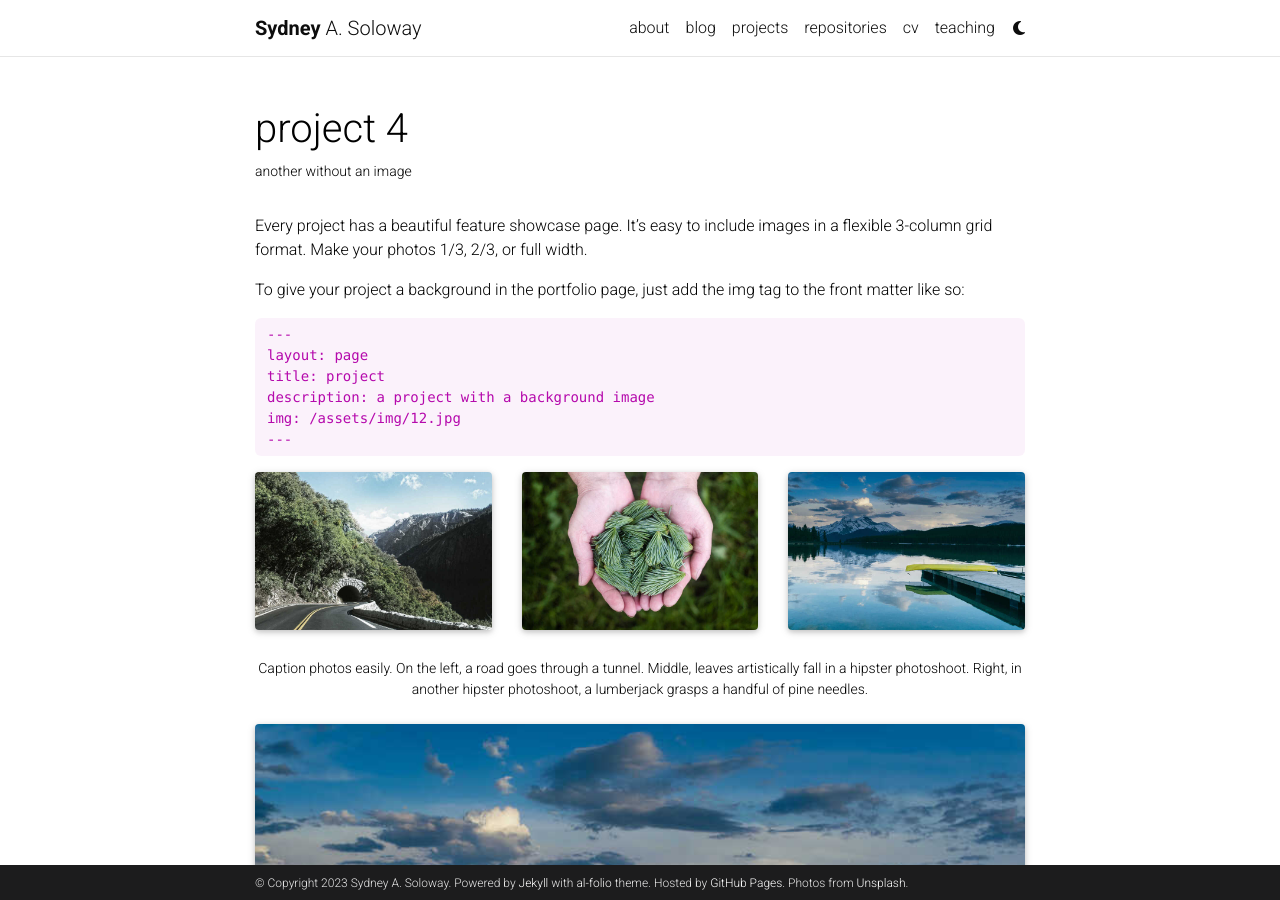
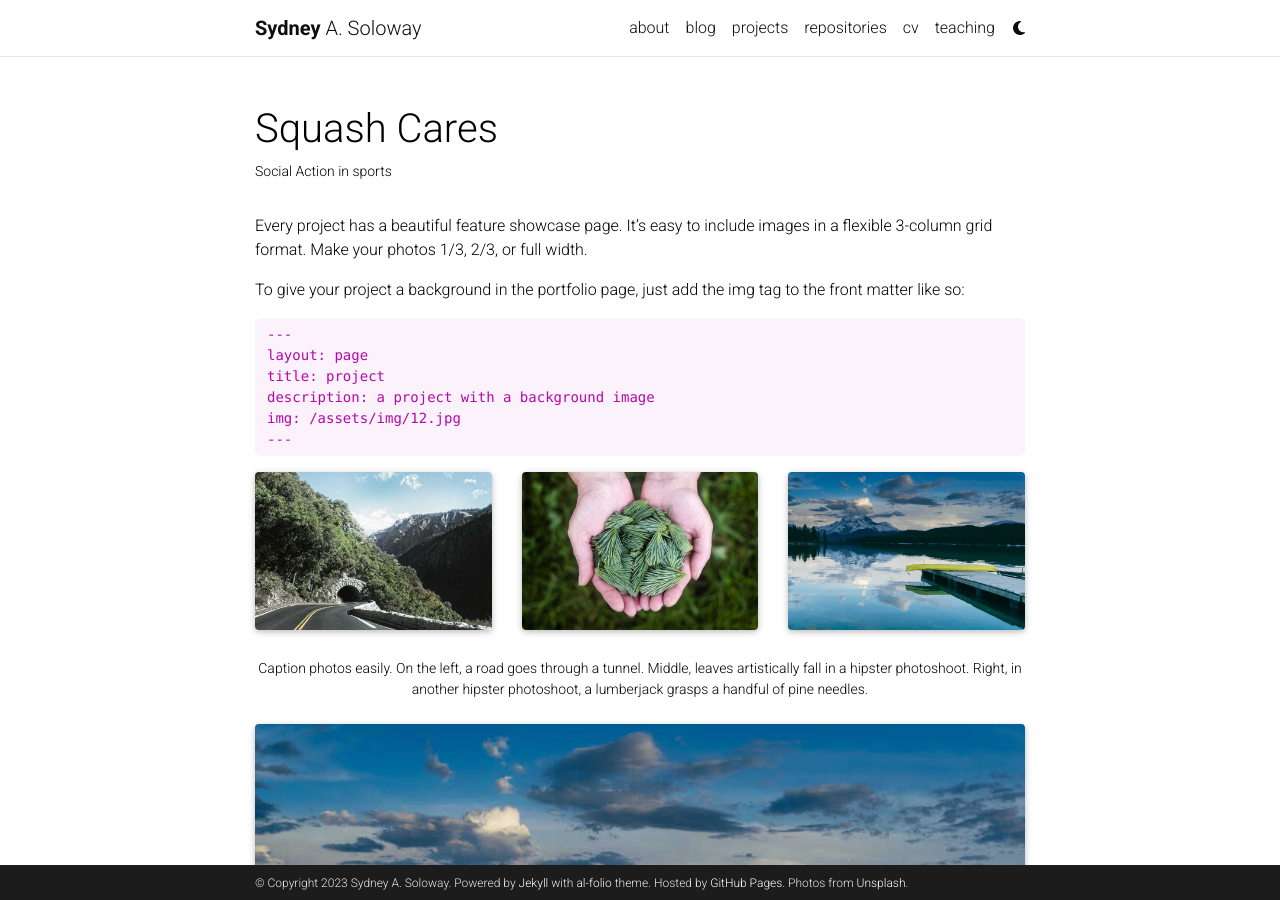
Before and after one commit to sydneysoloway/al-folio, a Jekyll site: the page built from _projects/4_project.md, in a window 1280 px wide and 900 px high. Built offline with Jekyll 4.4.1, drawn with Linux system fonts in a browser that asks for light colours; full-size pictures stand in for the smaller copies a plugin makes; comment, search, counter and statistics services are not loaded; a style sheet for code colours, icons or effects is not loaded.

Commit message:
Update 4_project.md

```diff
--- a/_projects/4_project.md
+++ b/_projects/4_project.md
@@ -1,7 +1,7 @@
 ---
 layout: page
-title: project 4
-description: another without an image
+title: Squash Cares
+description: Social Action in sports
 img:
 importance: 3
 category: fun
```
